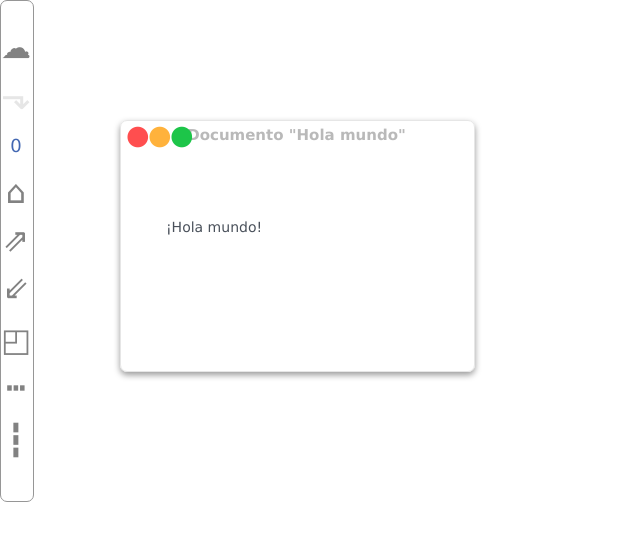
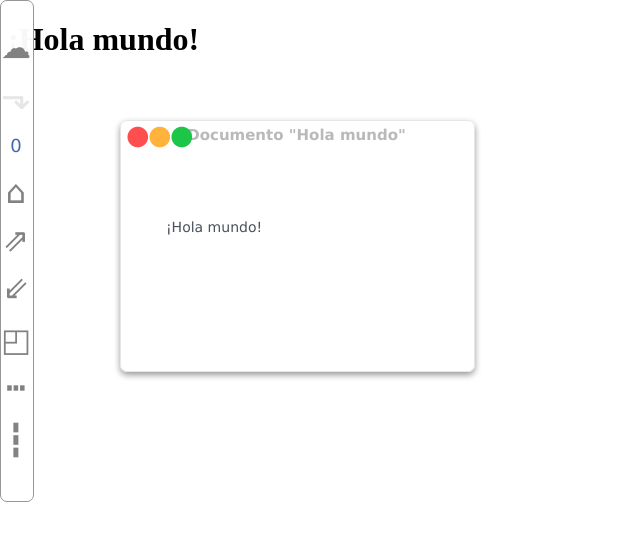
Before and after one commit to cyanproject/cyan, a plain HTML site: page Ejemplo 1 - Hola mundo/index.html in a window 1280 px wide. Shown: the whole page, without its empty margins (0-640 px from the left). Drawn offline with Linux system fonts and the light colour scheme.

Commit message:
Update index.html

```diff
--- a/Ejemplo 1 - Hola mundo/index.html
+++ b/Ejemplo 1 - Hola mundo/index.html
@@ -7,6 +7,8 @@
     <script type="text/javascript" src="./cyan-1.0.0.js"></script>
 </head>
 <body>
+    <h1>¡Hola mundo!</h1>
+
     <script>
         cyan.Begin()
         cyan.LoadComponent("DocHolaMundo.js")
```
